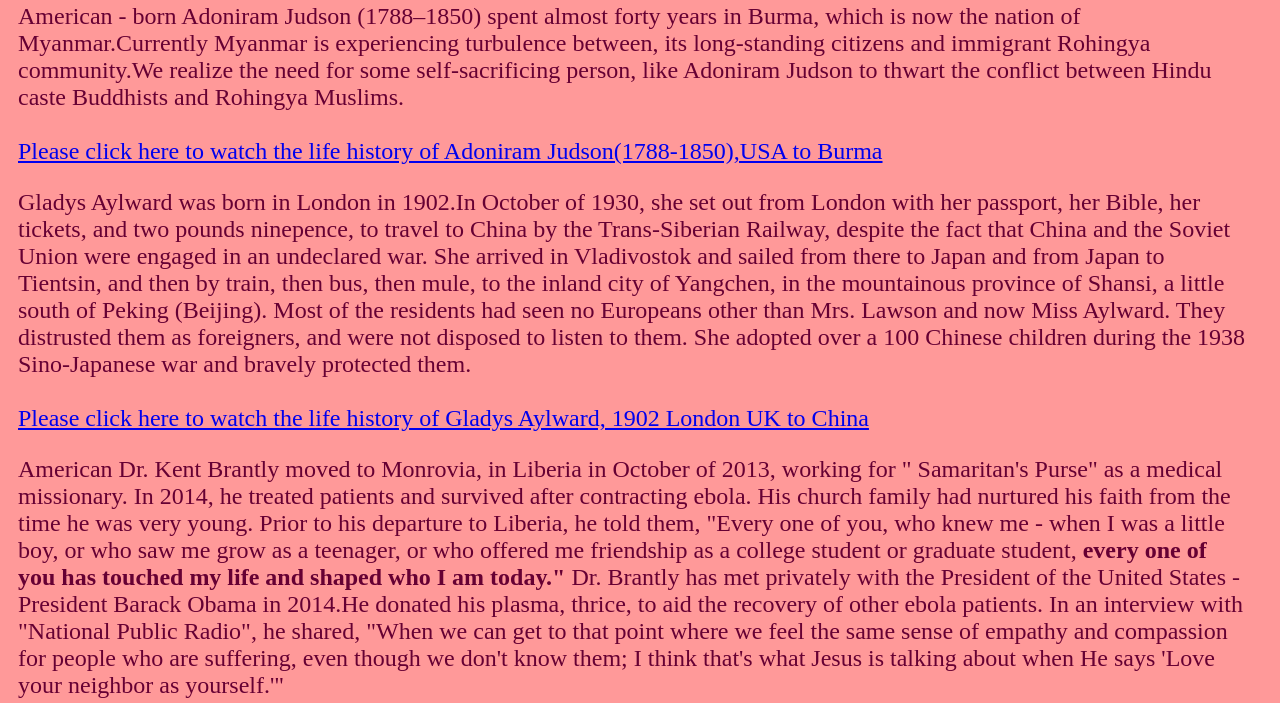
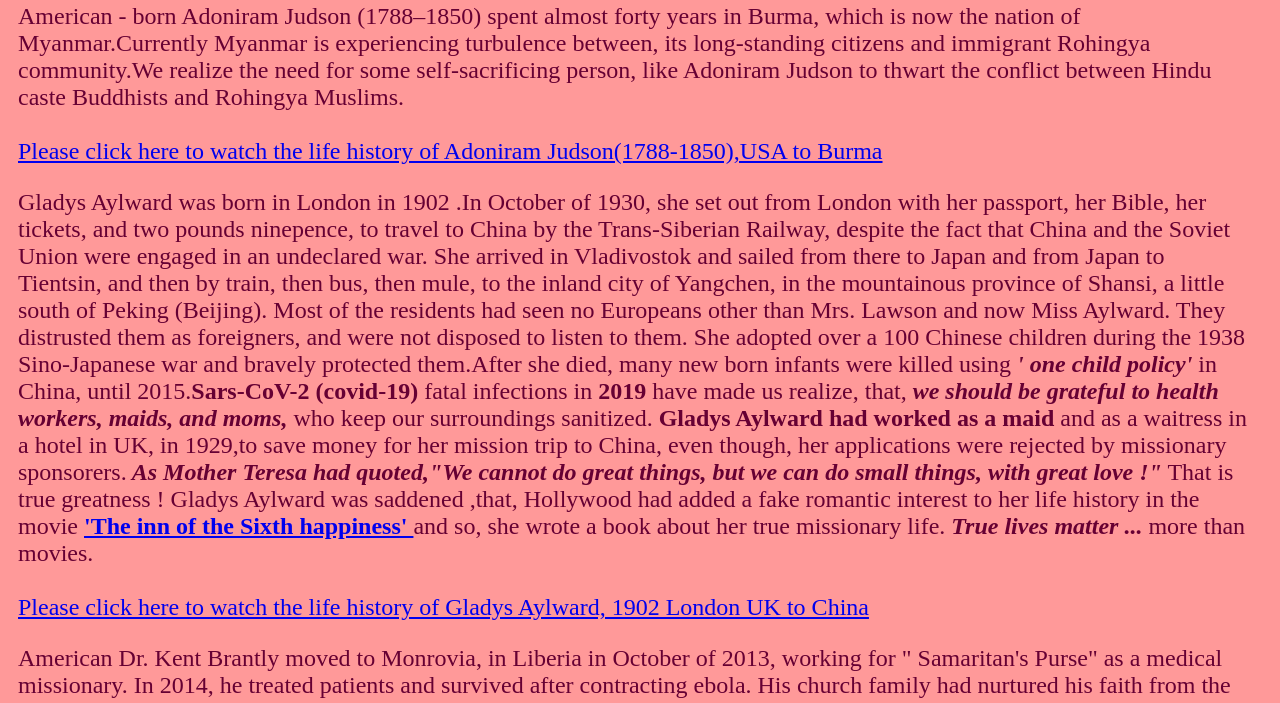
Before and after one commit to STL-LC101-January-22/assignment-4-html-me-something-Hannah2020M, a website: page index.html in a window 1280 px wide. Shown: the part 7516-8219 px from the top of the page. Drawn offline with Linux system fonts and the light colour scheme.

Commit message:
The inn of the 6th happiness

```diff
--- a/index.html
+++ b/index.html
@@ -368,7 +368,7 @@
             </p>
          </div>
          <div id="Gladys Aylward"></div>
-         <p>Gladys Aylward was born in London in 1902.In October
+         <p>Gladys Aylward was born in London in 1902 .In October
             of 1930, she set out from London with her passport,
             her Bible, her tickets, and two pounds ninepence, to
             travel to China by the Trans-Siberian Railway, despite
@@ -381,7 +381,22 @@
             had seen no Europeans other than Mrs. Lawson and now Miss Aylward. They distrusted them as foreigners, and
             were not disposed to listen to them.
             She adopted over a 100 Chinese children during the
-            1938 Sino-Japanese war and bravely protected them.
+            1938 Sino-Japanese war and bravely protected them.After she died,
+            many new born infants were killed using <em><b> ' one child policy' </b></em> in China,
+            until 2015.<b>Sars-CoV-2 (covid-19)</b> fatal infections in <b>2019</b> have made us realize, that,
+             <em><b>we should be grateful to health workers, maids, and moms, </b></em> who keep
+            our surroundings sanitized. <b>Gladys Aylward had worked as a maid </b>
+            and as a waitress in a hotel in UK, in 1929,to save money for her mission trip
+            to China, even though, her applications were rejected by missionary sponsorers.<em><b>
+            As Mother Teresa had quoted,"We cannot do great things, but we can do small
+            things, with great love !"</b></em> That is true greatness ! Gladys Aylward
+            was saddened ,that, Hollywood had added a fake romantic interest to
+            her life history in the movie
+
+            <a style="font-size:24px;" href="https://www.youtube.com/watch?v=ugjILfF6ftE">
+            <b>'The inn of the Sixth happiness' </b></a> and so, she
+            wrote a book about her true missionary life. <em><b>True lives matter ... </b></em>
+            more than movies.
             <br> <br>
             <a href="https://www.youtube.com/watch?v=6jX09pOlolE&list=PLzxv9gpZKqHzrp1O2RwlBlj_eW9hiqUOs&index=17">
                Please click here to watch the life history of Gladys Aylward, 1902 London UK to China</a>
@@ -572,7 +587,7 @@
             Let us not ruin our strong, <em><b>good foundation</b></em> to gain needless fame or <em><b>attention
                   !</b></em><br>
             I fervently hope that each of us, would avoid the fake <em><b>"glitter grease" </b></em> and make use of the
-            blessing of my <em><b>"Belize breeze" !</b></em>God bless the USA, to be a blessing to the world today !!
+            blessing of my <em><b>"Belize breeze" !</b></em>God bless America !God bless the USA, to be a blessing to the world today !!
             The sole purpose of women's rights is :
             <em><b> 'the common good of all'&nbsp !</b></em> <br><br> Isn't it horrifying, that, medical doctors,
             actually used leeches, in the
```
